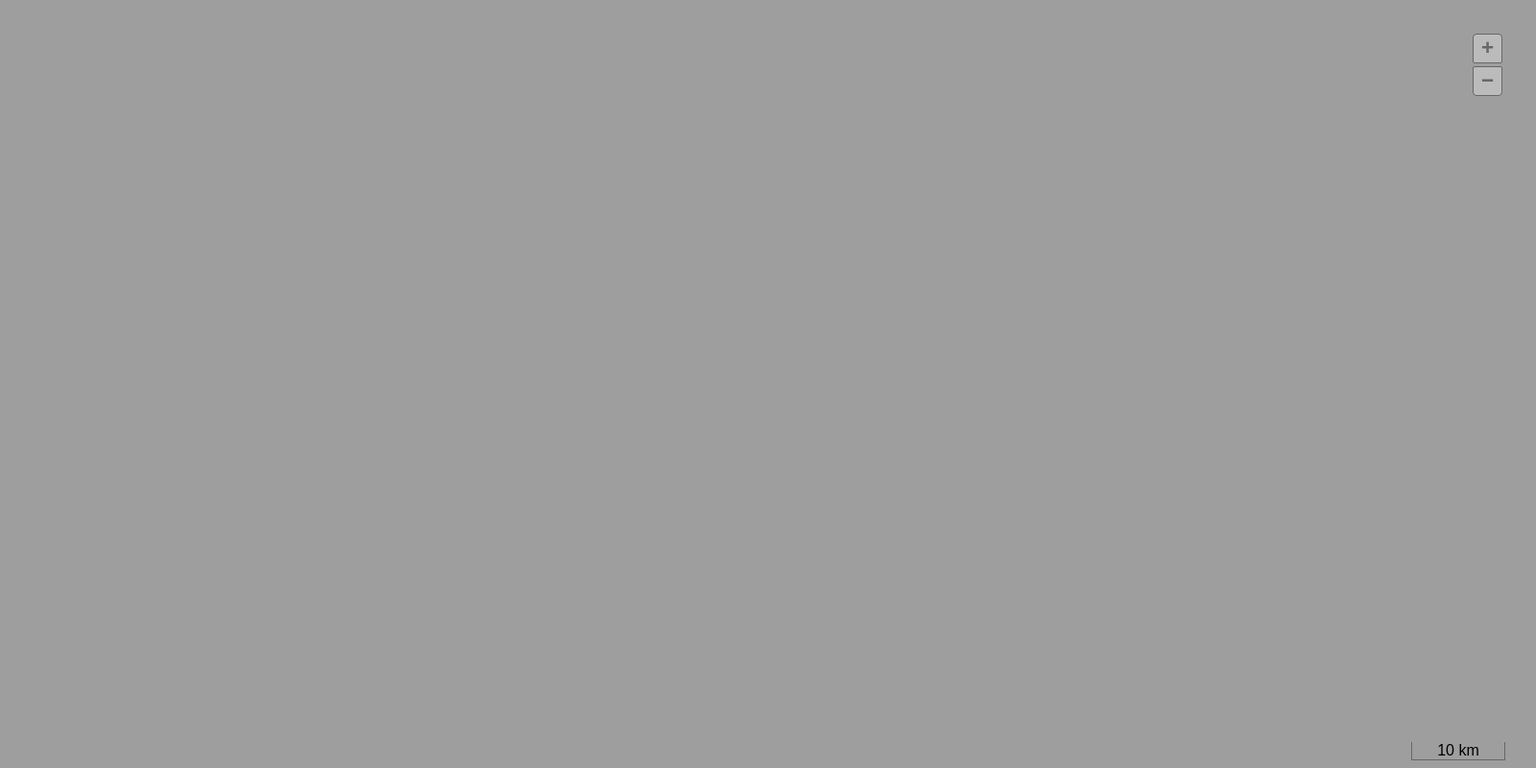
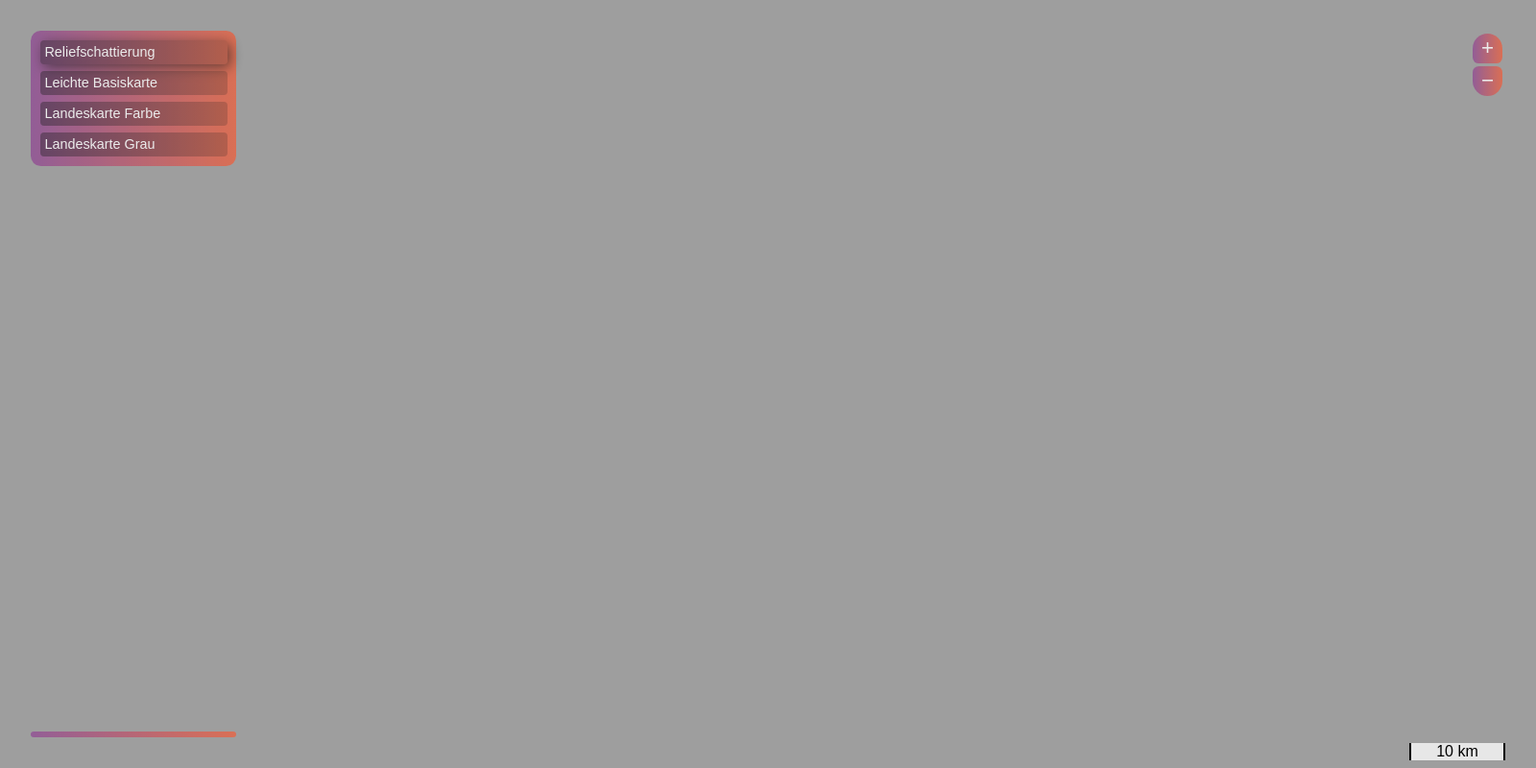
Before and after one commit to sGoette/RoutenTool, an Electron app: page public/index.html in a window 1600 px wide. Shown: the whole page at 96% size. Drawn offline with nearby package versions, Linux system fonts and the light colour scheme; no server answers.

```diff
--- a/public/config.json
+++ b/public/config.json
@@ -1,46 +1,32 @@
 {
   "colors":[
-    "#A20013",
-    "#E86686",
-    "#E32051",
-    "#632C3A",
-    "#B0193E"
+    "#928DAB",
+    "#00d2ff",
+    "#904e95",
+    "#e96443"
   ],
-  "url": "https://wmts.geo.admin.ch/1.0.0/ch.swisstopo.swissalti3d-reliefschattierung/default/current/3857/{z}/{x}/{y}.png",
+  "urls": [
+    {
+      "url": "https://wmts.geo.admin.ch/1.0.0/ch.swisstopo.swissalti3d-reliefschattierung/default/current/3857/{z}/{x}/{y}.png",
+      "id": "Reliefschattierung",
+      "default": true
+    },
+    {
+      "url": "https://wmts.geo.admin.ch/1.0.0/ch.swisstopo.leichte-basiskarte_reliefschattierung/default/current/3857/{z}/{x}/{y}.png",
+      "id": "Leichte Basiskarte",
+      "default": false
+    },
+    {
+      "url": "https://wmts.geo.admin.ch/1.0.0/ch.swisstopo.pixelkarte-farbe/default/current/3857/{z}/{x}/{y}.jpeg",
+      "id": "Landeskarte Farbe",
+      "default": false
+    },
+    {
+      "url": "https://wmts.geo.admin.ch/1.0.0/ch.swisstopo.pixelkarte-grau/default/current/3857/{z}/{x}/{y}.jpeg",
+      "id": "Landeskarte Grau",
+      "default": false
+    }
+  ],
   "center": [830151.6269972717, 5934365.718957167],
-  "zoom": 10,
-  "tileSize": 512,
-  "gridOrigin": [2420000, 1350000],
-  "resolutions": [
-    4000,
-    3750,
-    3500,
-    3250,
-    3000,
-    2750,
-    2500,
-    2250,
-    2000,
-    1750,
-    1500,
-    1250,
-    1000,
-    750,
-    650,
-    500,
-    250,
-    100,
-    50,
-    20,
-    10,
-    5,
-    2.5,
-    2,
-    1.5,
-    1,
-    0.5,
-    0.25,
-    0.1,
-    0.01
-  ]
+  "zoom": 10
 }
--- a/public/index.html
+++ b/public/index.html
@@ -5,11 +5,12 @@
     <meta charset="UTF-8" />
     <link rel="stylesheet" href="src/styles.css">
     <script src="src/ol.js"></script>
-     <script src="socket.io/socket.io.js"></script>
   </head>
 
   <body>
     <div id="map"></div>
+    <div id="layerSelector" class="uiBox"></div>
+    <div id="tracksContainer" class="uiBox"></div>
     <script type="text/javascript" src="src/main.js"></script>
   </body>
 </html>
--- a/public/src/main.js
+++ b/public/src/main.js
@@ -1,14 +1,36 @@
-var socket = io();
+var map, config
 fetch("config.json").then(response => response.json()).then(data => {
-  var config = data;
+  config = data
 
-  const WMS_TILE_SIZE = config.tileSize;
-  const TILEGRID_ORIGIN = config.gridOrigin;
-  const TILEGRID_RESOLUTIONS = config.resolutions;
-
-  const backgroundLayer = new ol.layer.Tile({
-    id: "background-layer",
-    source: new ol.source.XYZ({ url: config.url })
+  var backgroundLayers = [];
+  config.urls.forEach((layer, i) => {
+    var newLayer = new ol.layer.Tile({
+      source: new ol.source.XYZ({ url: layer.url }),
+      visible: layer.default,
+      class: "base-layer"
+    });
+    backgroundLayers.push(newLayer)
+    var button = document.createElement("ITEM")
+    button.classList.add("base-layer")
+    button.setAttribute("layer", layer.id)
+    button.innerHTML = layer.id
+    if(layer.default) {
+      button.classList.add("active")
+    }
+    button.addEventListener("click", (e) => {
+      if(!button.classList.contains("active")) {
+        var baseLayers = map.getLayers();
+        baseLayers.forEach((currentLayer) => {
+          if(currentLayer.get("class") == "base-layer") {
+            currentLayer.setVisible(false);
+          }
+        });
+        document.querySelector("#layerSelector item.active").classList.remove("active");
+        button.classList.add("active");
+        newLayer.setVisible(true);
+      }
+    });
+    document.getElementById("layerSelector").append(button);
   });
 
   const view = new ol.View({
@@ -17,20 +39,23 @@
     zoom: config.zoom
   });
 
-  var map = new ol.Map({
+  map = new ol.Map({
     target: "map",
     controls: ol.control.defaults().extend([
       new ol.control.ScaleLine({
         units: "metric"
       })
     ]),
-    layers: [backgroundLayer],
+    layers: backgroundLayers,
     view: view
   });
+  if(localStorage.getItem("folder")) window.api.send("toMain", {action: "load files from folder", folder: localStorage.getItem("folder")})
+});
 
-  socket.emit("loadTracks", "init");
-  socket.on('trackList', (tracks) => {
-    tracks.forEach((track) => {
+window.api.receive("fromMain", (data) => {
+  if(data.action == "send tracks") {
+    var tracksContainer = document.getElementById("tracksContainer")
+    data.tracks.forEach((track) => {
       const newTrack = new ol.layer.Vector({
         source: new ol.source.Vector({
           url: encodeURI(track),
@@ -42,8 +67,25 @@
           width: 5,
           })
         })
-      });
-      map.addLayer(newTrack);
-    });
-  });
-});
+      })
+      map.addLayer(newTrack)
+      var trackitem = document.createElement("ITEM")
+      trackitem.innerHTML = track.substring(track.lastIndexOf("_") + 1, track.lastIndexOf(".gpx")).replace(/-/g, " ")
+      trackitem.classList.add("active")
+      trackitem.addEventListener("click", (e) => {
+        if(newTrack.getVisible()) {
+          newTrack.setVisible(false)
+          trackitem.classList.remove("active")
+        }
+        else {
+          newTrack.setVisible(true)
+          trackitem.classList.add("active")
+        }
+      })
+      tracksContainer.appendChild(trackitem)
+    })
+  }
+  else if(data.action == "set folder to local storage") {
+    localStorage.setItem("folder", data.folder)
+  }
+})
--- a/public/src/styles.css
+++ b/public/src/styles.css
@@ -1,6 +1,11 @@
+html {
+  font-size: 16px;
+}
 body {
   font-family: sans-serif;
-  background-color: #444444;
+  background: #00d2ff;  /* fallback for old browsers */
+  background: -webkit-linear-gradient(to right, #928DAB, #00d2ff);  /* Chrome 10-25, Safari 5.1-6 */
+  background: linear-gradient(to right, #928DAB, #00d2ff); /* W3C, IE 10+/ Edge, Firefox 16+, Chrome 26+, Opera 12+, Safari 7+ */
 }
 #map {
   position: absolute;
@@ -9,30 +14,71 @@
   top: 0;
   left: 0;
 }
+.uiBox, .ol-zoom-in, .ol-zoom-out {
+  position: absolute;
+  background: #e96443;  /* fallback for old browsers */
+  background: -webkit-linear-gradient(to right, #904e95, #e96443);  /* Chrome 10-25, Safari 5.1-6 */
+  background: linear-gradient(to right, #904e95, #e96443); /* W3C, IE 10+/ Edge, Firefox 16+, Chrome 26+, Opera 12+, Safari 7+ */
+  width: 13rem;
+  border: none;
+  color: white;
+  font-size: 0.9em;
+  font-weight: light;
+  text-decoration: none;
+  padding: 0.2rem;
+  border-radius: 0.65rem;
+  opacity: 0.8;
+  transition: 0.5s;
+}
+.uiBox:hover , .ol-zoom-in:hover, .ol-zoom-out:hover{
+  opacity: 1;
+}
+.uiBox item {
+  padding: 0.3rem;
+  margin: 0.4rem;
+  cursor: pointer;
+  display: block;
+  border-radius: 0.25rem;
+  background: #000000;  /* fallback for old browsers */
+  background: -webkit-linear-gradient(to right, rgba(0,0,0,0.4), rgba(0,0,0,0.2));  /* Chrome 10-25, Safari 5.1-6 */
+  background: linear-gradient(to right, rgba(0,0,0,0.4), rgba(0,0,0,0.2)); /* W3C, IE 10+/ Edge, Firefox 16+, Chrome 26+, Opera 12+, Safari 7+ */
+  /*box-shadow: 0.2rem 0.2rem 0.8rem rgba(0,0,0,0.6); */
+  transition: 0.5s;
+}
+.uiBox item:hover {
+  background: #000000;
+  background: -webkit-linear-gradient(to right, rgba(0,0,0,0.6), rgba(0,0,0,0.3));  /* Chrome 10-25, Safari 5.1-6 */
+  background: linear-gradient(to right, rgba(0,0,0,0.6), rgba(0,0,0,0.3)); /* W3C, IE 10+/ Edge, Firefox 16+, Chrome 26+, Opera 12+, Safari 7+ */
+}
+.uiBox item.active {
+  box-shadow: 0.2rem 0.2rem 0.8rem rgba(0,0,0,0.6);
+
+}
+#layerSelector {
+  top: 2rem;
+  left: 2rem;
+}
+#tracksContainer {
+  bottom: 2rem;
+  left: 2rem;
+}
 .ol-control button {
+  position: relative !important;
   display: block;
   margin: 0.2rem;
-  padding: 0;
-  color: #676767;
   font-size: 1.4em;
-  font-weight: bold;
   text-decoration: none;
   text-align: center;
   height: 1.375em;
   width: 1.375em;
   line-height: .4em;
-  background-color: rgba(255,255,255,0.3);
-  border: solid 1px #676767;
-}
-.ol-control button:hover, .ol-control button:focus {
-  text-decoration: none;
-  background-color: rgba(255,255,255,1);
+  cursor: pointer;
 }
 .ol-zoom-out {
-  border-radius:2px 2px 4px 4px;
+  border-radius:0.4rem 0.4rem 50% 50%;
 }
 .ol-zoom-in {
-  border-radius: 4px 4px 2px 2px;
+  border-radius: 50% 50% 0.4rem 0.4rem;
 }
 .ol-rotate {
   display: none;
@@ -46,10 +92,10 @@
   position: absolute;
   bottom: 0.5rem;
   right: 2rem;
+  background-color: rgba(255,255,255,0.75);
 }
 .ol-scale-line-inner {
-  border-bottom: solid 1px #676767;
-  border-left: solid 1px #676767;
-  border-right: solid 1px #676767;
+  border-left: solid 2px #000000;
+  border-right: solid 2px #000000;
   text-align: center;
 }
```
Also changed, not shown: index.js (+70 -47 lines), package.json (+13 -4 lines), preload.js (added, +27 -0 lines), 5 other files.
